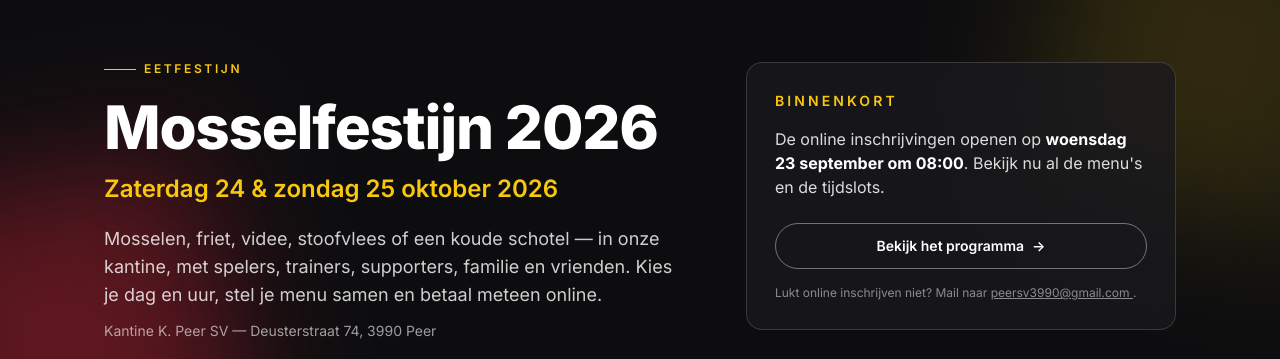
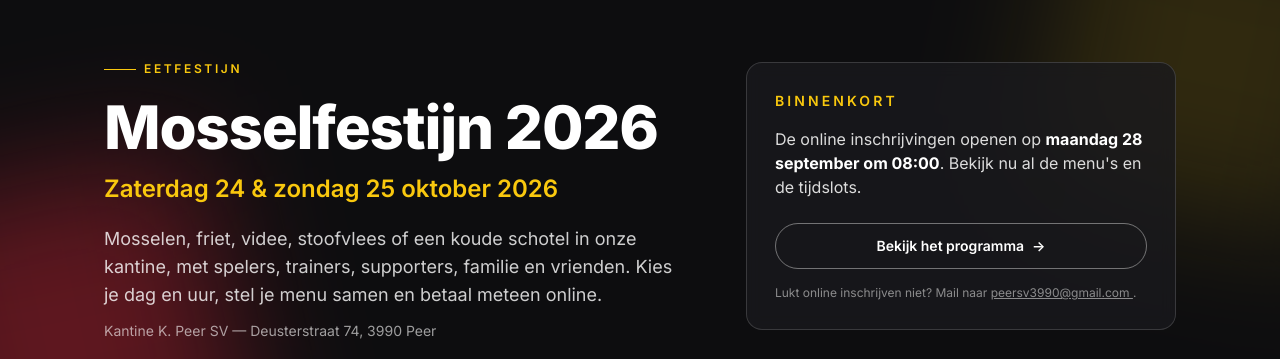
Before and after one commit to kcydnavnaad/websites, an Astro site in the folder peersv-site/: page / in a window 1280 px wide. Shown: the part 780-1139 px from the top of the page. Built offline with nearby package versions, Linux system fonts and the light colour scheme; Astro itself is replaced by a stand-in of ours.

Commit message:
Mosselfestijn: tekst en inschrijvingen open op 28 september

```diff
--- a/peersv-site/src/components/Mosselfestijn.astro
+++ b/peersv-site/src/components/Mosselfestijn.astro
@@ -34,7 +34,7 @@ const open = isRegistrationOpen();
             </h2>
             <p class="mt-4 text-xl font-semibold text-club-yellow sm:text-2xl">{mosselfestijn.dates}</p>
             <p class="mt-5 max-w-xl text-base text-white/80 sm:text-lg">
-              Mosselen, friet, videe, stoofvlees of een koude schotel — in onze kantine, met spelers,
+              Mosselen, friet, videe, stoofvlees of een koude schotel in onze kantine, met spelers,
               trainers, supporters, familie en vrienden. Kies je dag en uur, stel je menu samen en
               betaal meteen online.
             </p>
--- a/peersv-site/src/lib/mosselfestijn.ts
+++ b/peersv-site/src/lib/mosselfestijn.ts
@@ -15,7 +15,7 @@ export const mosselfestijn = {
   /** Tot en met deze datum blijft alles zichtbaar (einde van het event). */
   end: new Date('2026-10-25T23:59:59+02:00'),
   /** Wanneer de online inschrijvingen openen (enkel informatief in de banner). */
-  registrationOpens: new Date('2026-09-23T08:00:00+02:00'),
+  registrationOpens: new Date('2026-09-28T08:00:00+02:00'),
   /**
    * Odoo-eventpagina. Voeg `/register` toe om direct op de slotkeuze te landen.
    * Kan overschreven worden met de env var MOSSELFESTIJN_URL (handig zonder rebuild).
```
